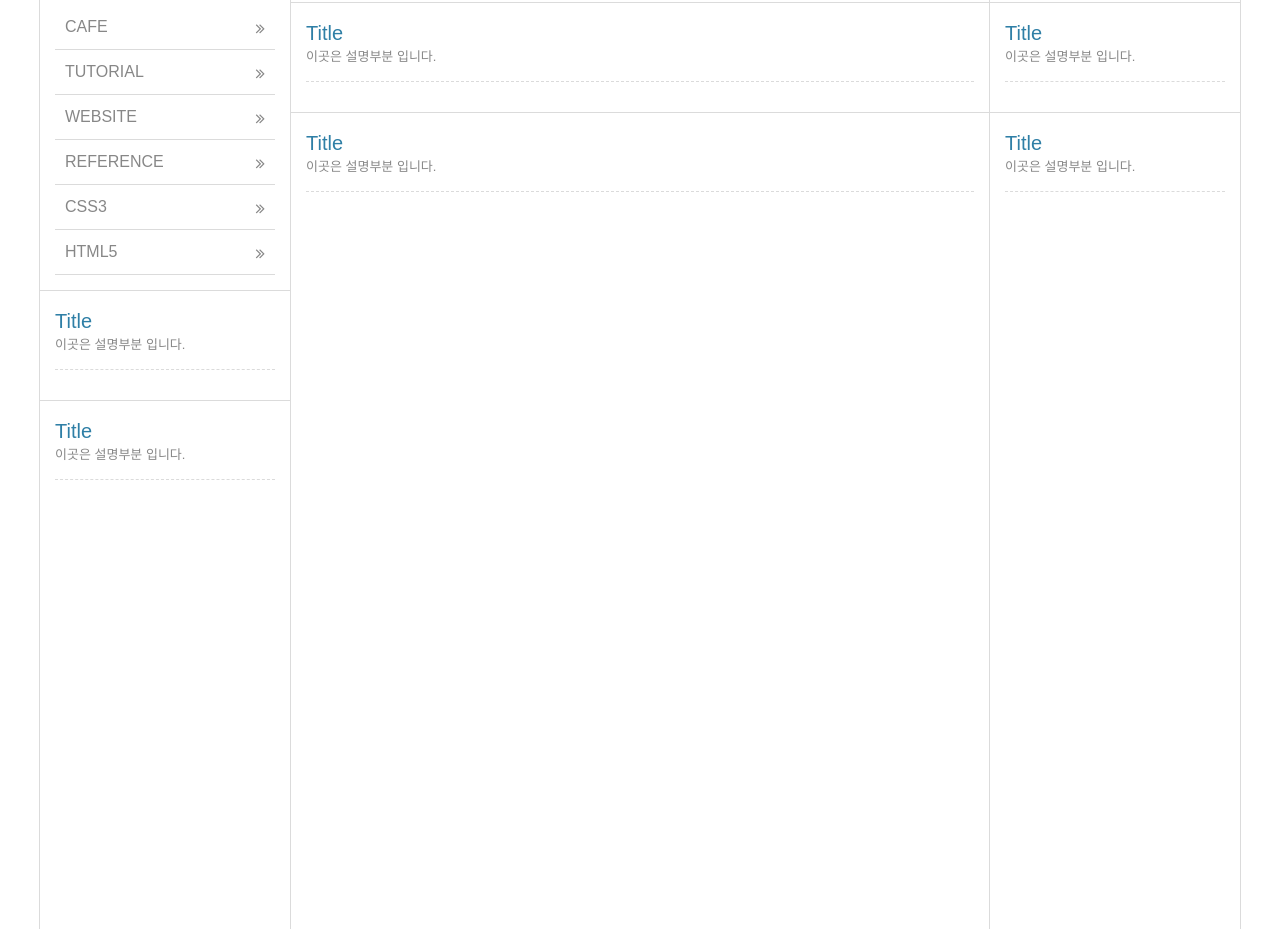
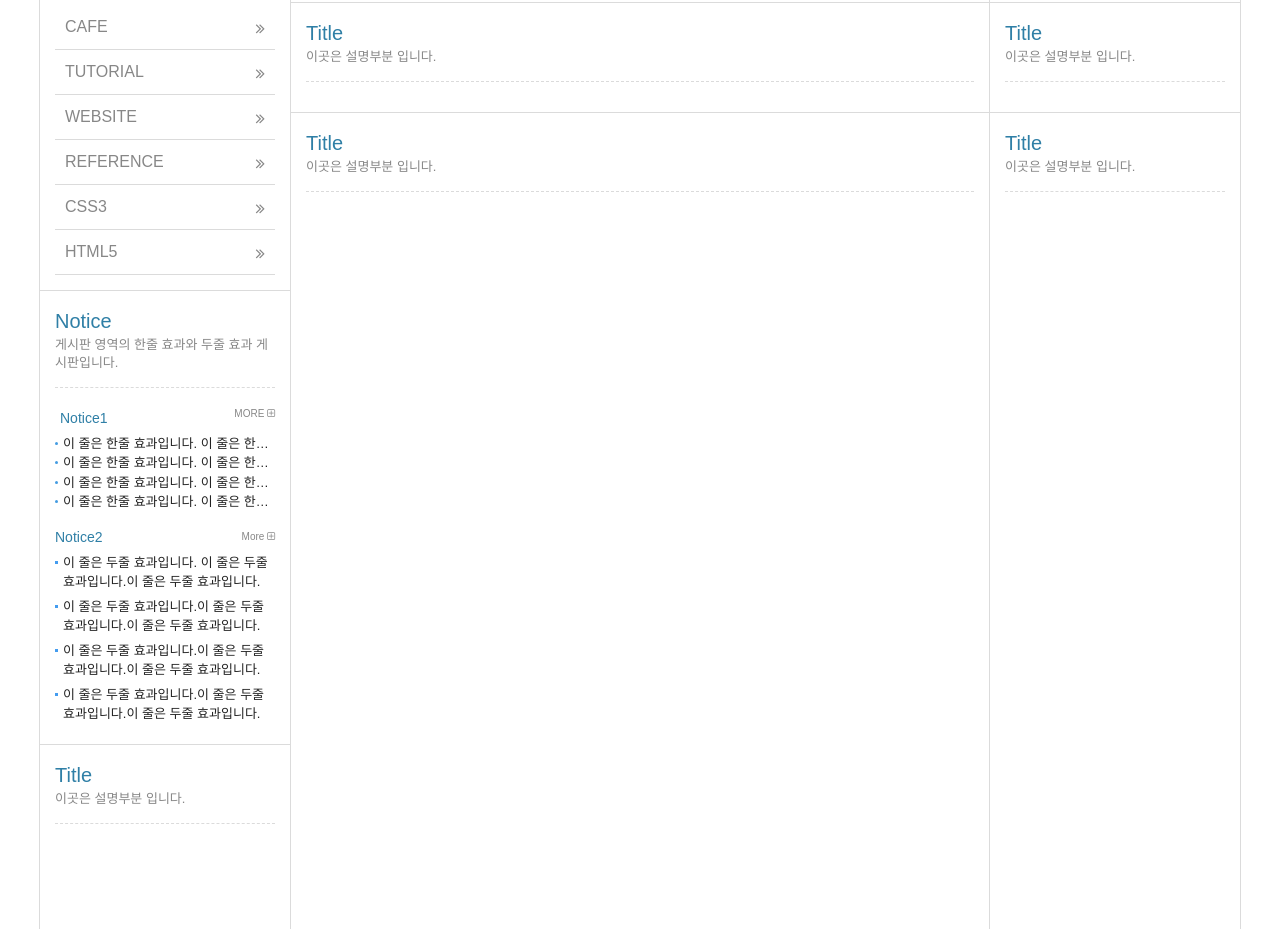
Before and after one commit to e-7281998/study_responsive, a plain HTML site: page responsive/index.html in a window 1280 px wide. Shown: the part 503-1432 px from the top of the page. Drawn offline with nearby package versions, Linux system fonts and the light colour scheme; a web font is replaced by a local one.

Commit message:
Add html file [index.html]

```diff
--- a/responsive/css/reset.css
+++ b/responsive/css/reset.css
@@ -38,8 +38,19 @@ h1, h2, h3, h4, h5, h6 {font-size: 13px; font-weight: normal;}
 .ir_su {
     overflow: hidden;
     line-height: 0;
-    position: relative;
+    position: absolute;
     width: 0;
     height: 0;
     text-indent: -9999px;
 }
+
+/* margin, padding */
+.mt10 { margin-top: 10px; !important; }
+.mt15 { margin-top: 15px; !important; }
+.mt20 { margin-top: 20px; !important; }
+.mt25 { margin-top: 25px; !important; }
+.mt30 { margin-top: 30px; !important; }
+.mt35 { margin-top: 35px; !important; }
+.mt40 { margin-top: 40px; !important; }
+.mt45 { margin-top: 45px; !important; }
+.mt50 { margin-top: 50px; !important; }
--- a/responsive/css/style.css
+++ b/responsive/css/style.css
@@ -1,4 +1,4 @@
-/* 컨텐츠 , 메뉴 */
+/* 게시판(한줄효과)*/
 
 /* 레이아웃 */
 body {
@@ -333,6 +333,73 @@ body {
     .column.col4 { border-top: 1px solid #dbdbdb; }
 }
 
+/* 게시판1 */
+.notice1 {
+    position: relative;
+}
+.notice1 h5 {
+    font-size: 14px;
+    color: #2f7fa6;
+    padding: 5px;
+}
+.notice1 li {
+    overflow: hidden;
+    text-overflow: ellipsis;
+    white-space: nowrap;
+    position: relative;
+    padding-left: 8px;
+}
+.notice1 li:before {
+    content: '';
+    width: 3px; height: 3px;
+    border-radius: 50%;
+    background: #449ce2;
+    position: absolute;
+    left: 0; top: 8px;
+}
+.notice1 .more {
+    position: absolute;
+    right: 0; top: 3px;
+    color: #878787;
+    text-transform: uppercase;
+    font-size: 10px;
+}
+
+/* 게시판2 */
+.notice2 {
+    position: relative;
+}
+.notice2 h5 {
+    font-size: 14px;
+    color: #2f7fa6;
+    padding-bottom: 5px;
+}
+.notice2 li {
+    overflow: hidden;
+    text-overflow: ellipsis;
+    display: -webkit-box;
+    -webkit-box-orient: vertical;
+    -webkit-line-clamp: 2;
+    position: relative;
+    padding-left: 8px;
+    padding-bottom: 5px;
+    max-height: 40px; /* ie */
+}
+.notice2 li:before {
+    content: '';
+    width: 3px; height: 3px;
+    background: #449cef;
+    position: absolute;
+    left: 0; top: 8px;
+}
+.notice2 .more {
+    position: absolute;
+    right: 0; top: 2px;
+    color: #878787;
+    font-size: 10px;
+}
+
+
 /* 화면 너비 0~ 480px*/
 @media (max-width: 480px){
 
--- a/responsive/index.html
+++ b/responsive/index.html
@@ -1,4 +1,4 @@
-<!-- 컨텐츠 , 메뉴 -->
+<!-- 게시판(한줄효과) -->
 <!DOCTYPE html>
 <html lang="ko">
 <head>
@@ -155,11 +155,32 @@
                     </article>
                     <!-- //col1 -->
                     <article class="column col2">
-                        <h4 class="col_title">Title</h4>
-                        <p class="col_desc">이곳은 설명부분 입니다. </p>
-                        <!-- -->
-
-                        <!//-- -->
+                        <h4 class="col_title">Notice</h4>
+                        <p class="col_desc">게시판 영역의 한줄 효과와 두줄 효과 게시판입니다.</p>
+                        <!-- 게시판1 -->
+                            <div class="notice1">
+                               <h5>Notice1</h5>
+                                <ul>
+                                    <li><a href="#">이 줄은 한줄 효과입니다. 이 줄은 한줄 효과입니다. </a></li>
+                                    <li><a href="#">이 줄은 한줄 효과입니다. 이 줄은 한줄 효과입니다. </a></li>
+                                    <li><a href="#">이 줄은 한줄 효과입니다. 이 줄은 한줄 효과입니다. </a></li>
+                                    <li><a href="#">이 줄은 한줄 효과입니다. 이 줄은 한줄 효과입니다. </a></li>
+                                </ul>
+                                <a href="#" class="more" title="더 보기">More <i class="fa fa-plus-square-o" aria-hidden="true"></i></a>
+                            </div>
+                        <!//-- 게시판1 -->
+                        <!-- 게시판2 -->
+                        <div class="notice2 mt15">
+                               <h5>Notice2</h5>
+                                <ul>
+                                    <li><a href="#">이 줄은 두줄 효과입니다. 이 줄은 두줄 효과입니다.이 줄은 두줄 효과입니다. </a></li>
+                                    <li><a href="#">이 줄은 두줄 효과입니다.이 줄은 두줄 효과입니다.이 줄은 두줄 효과입니다. </a></li>
+                                    <li><a href="#">이 줄은 두줄 효과입니다.이 줄은 두줄 효과입니다.이 줄은 두줄 효과입니다. </a></li>
+                                    <li><a href="#">이 줄은 두줄 효과입니다.이 줄은 두줄 효과입니다.이 줄은 두줄 효과입니다. </a></li>
+                                </ul>
+                                <a href="#" class="more" title="더 보기">More <i class="fa fa-plus-square-o" aria-hidden="true"></i></a>
+                            </div>
+                        <!//-- 게시판2 -->
                     </article>
                     <!-- //col2 -->
                     <article class="column col3">
```
